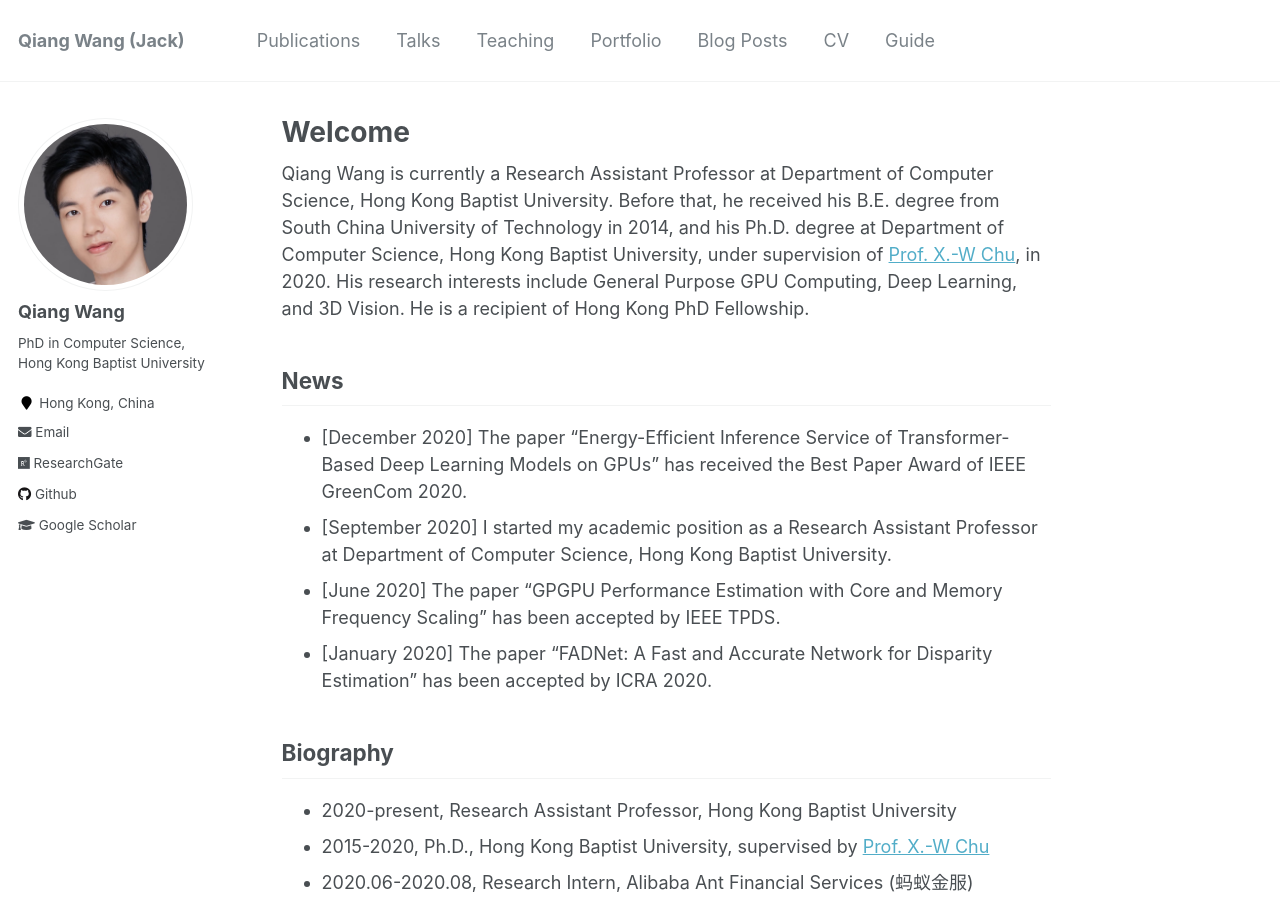
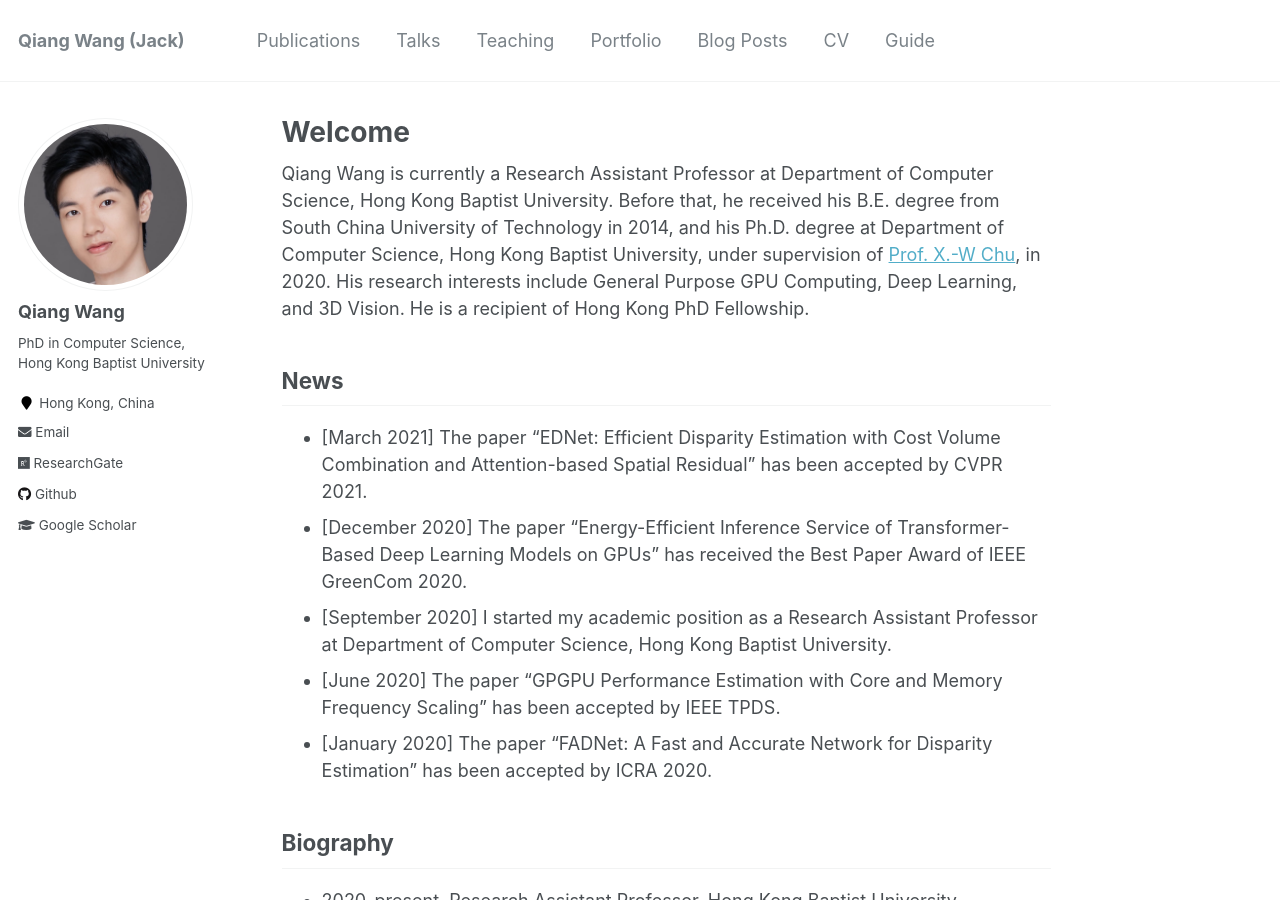
Before and after one commit to blackjack2015/blackjack2015.github.io, a Jekyll site: the page built from _pages/about.md, in a window 1280 px wide and 900 px high. Built offline with Jekyll 4.4.1, drawn with Linux system fonts in a browser that asks for light colours.

Commit message:
Update about.md

```diff
--- a/_pages/about.md
+++ b/_pages/about.md
@@ -12,6 +12,7 @@ redirect_from:
 Qiang Wang is currently a Research Assistant Professor at Department of Computer Science, Hong Kong Baptist University. Before that, he received his B.E. degree from South China University of Technology in 2014, and his Ph.D. degree at Department of Computer Science, Hong Kong Baptist University, under supervision of [Prof. X.-W Chu](https://www.comp.hkbu.edu.hk/~chxw/), in 2020. His research interests include General Purpose GPU Computing, Deep Learning, and 3D Vision. He is a recipient of Hong Kong PhD Fellowship.
 
 ## News
++ \[March 2021\] The paper “EDNet: Efficient Disparity Estimation with Cost Volume Combination and Attention-based Spatial Residual” has been accepted by CVPR 2021.
 + \[December 2020\] The paper “Energy-Efficient Inference Service of Transformer-Based Deep Learning Models on GPUs” has received the Best Paper Award of IEEE GreenCom 2020.
 + \[September 2020\] I started my academic position as a Research Assistant Professor at Department of Computer Science, Hong Kong Baptist University.
 + \[June 2020\] The paper "GPGPU Performance Estimation with Core and Memory Frequency Scaling" has been accepted by IEEE TPDS.
```
